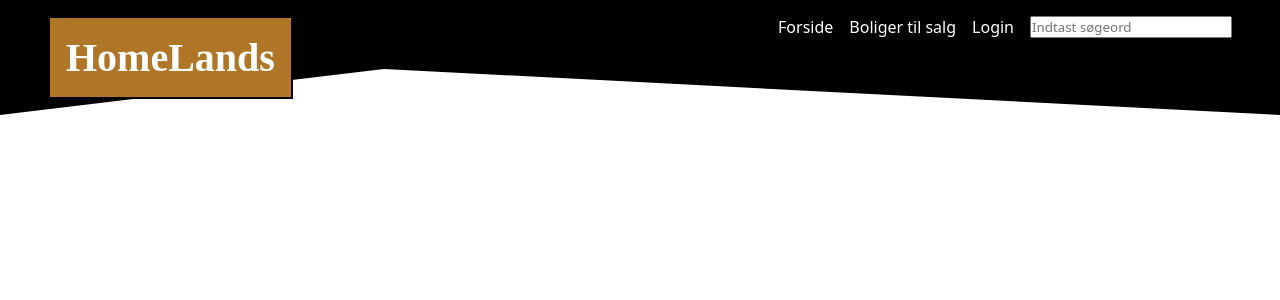
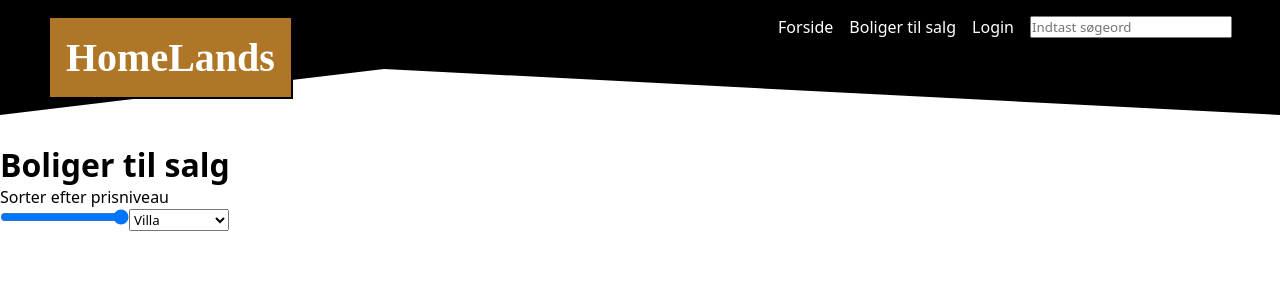
Before and after one commit to simo994q/homelands-svendeproeve, a React (Vite) app: page /houses in a window 1280 px wide. Shown: the top 300 px of the page. Built offline with nearby package versions, Linux system fonts and the light colour scheme; no server answers; a web font is replaced by a local one.

Commit message:
start of houses

```diff
--- a/src/pages/Housespage/Housespage.jsx
+++ b/src/pages/Housespage/Housespage.jsx
@@ -1,10 +1,49 @@
-import React from 'react'
+import React, { useEffect, useState } from 'react'
+import style from './Housespage.module.scss'
 import { Header } from '../../components/Header/Header'
 
 export const Housespage = () => {
+
+    const [houses, setHouses] = useState()
+
+    useEffect(() => {
+        fetch('https://api.mediehuset.net/homelands/homes')
+            .then(res => res.json())
+            .then(data => setHouses(data))
+    }, [])
+
+    console.log(houses)
+
+    useEffect(() => {
+        if (houses) {
+            houses.items.reduce(function (prev, curr) {
+                return prev.price < curr.price ? prev : curr;
+            });
+
+            console.log(houses);
+        }
+
+    }, [houses])
+
     return (
         <>
             <Header />
+            <h1 style={{ marginBottom: '100px' }}>???</h1>
+
+            <div className={style.wrapper}>
+                <div>
+                    <h1>Boliger til salg</h1>
+                    <div>
+                        <p>Sorter efter prisniveau</p>
+                        <input type="range" min="0" max="10" />
+                        <select>
+                            <option value="">Villa</option>
+                            <option value="">Ejerlejlighed</option>
+                            <option value="">Andelsbolig</option>
+                        </select>
+                    </div>
+                </div>
+            </div>
         </>
     )
 }
```
Also changed, not shown: src/pages/Housespage/Housespage.module.scss (added).
